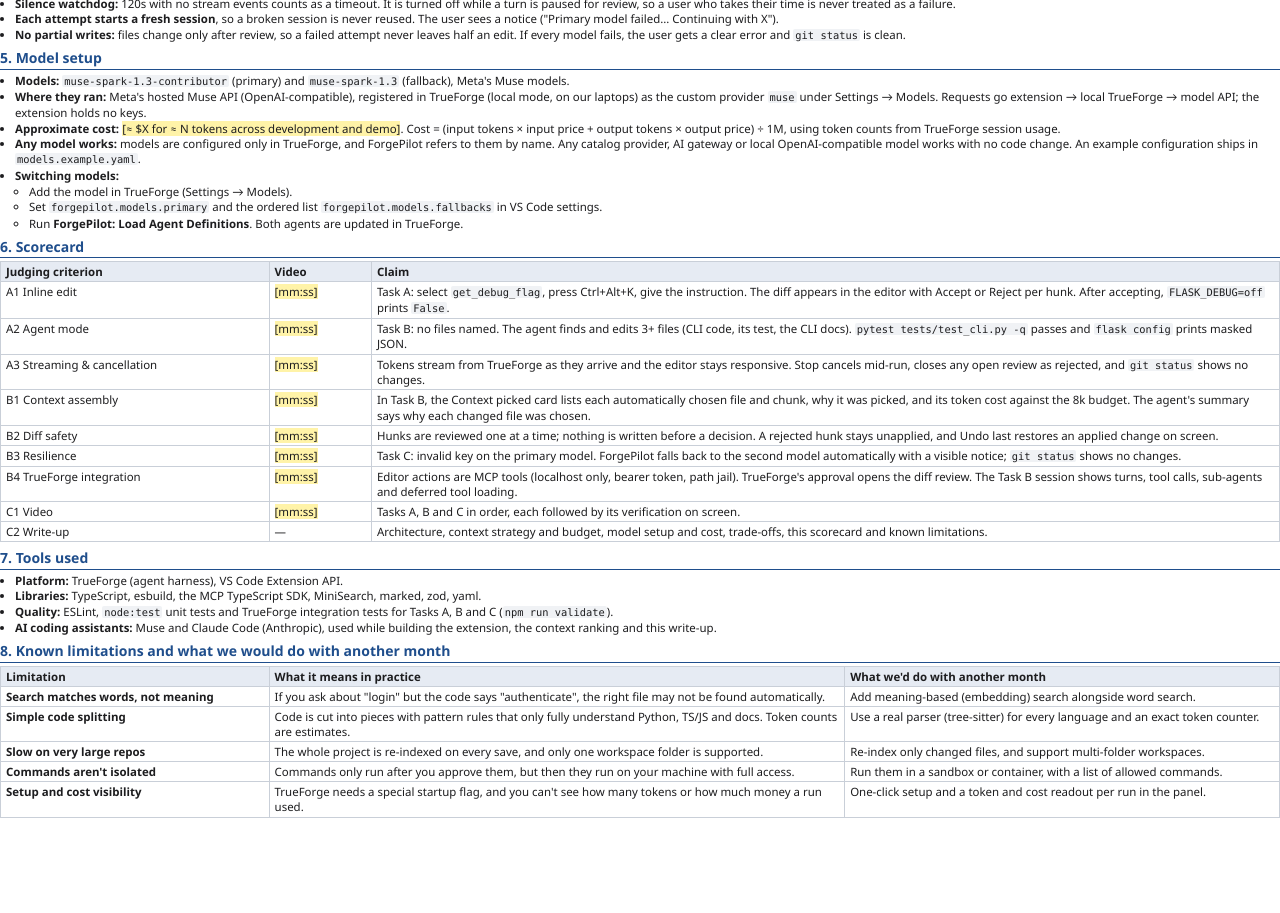
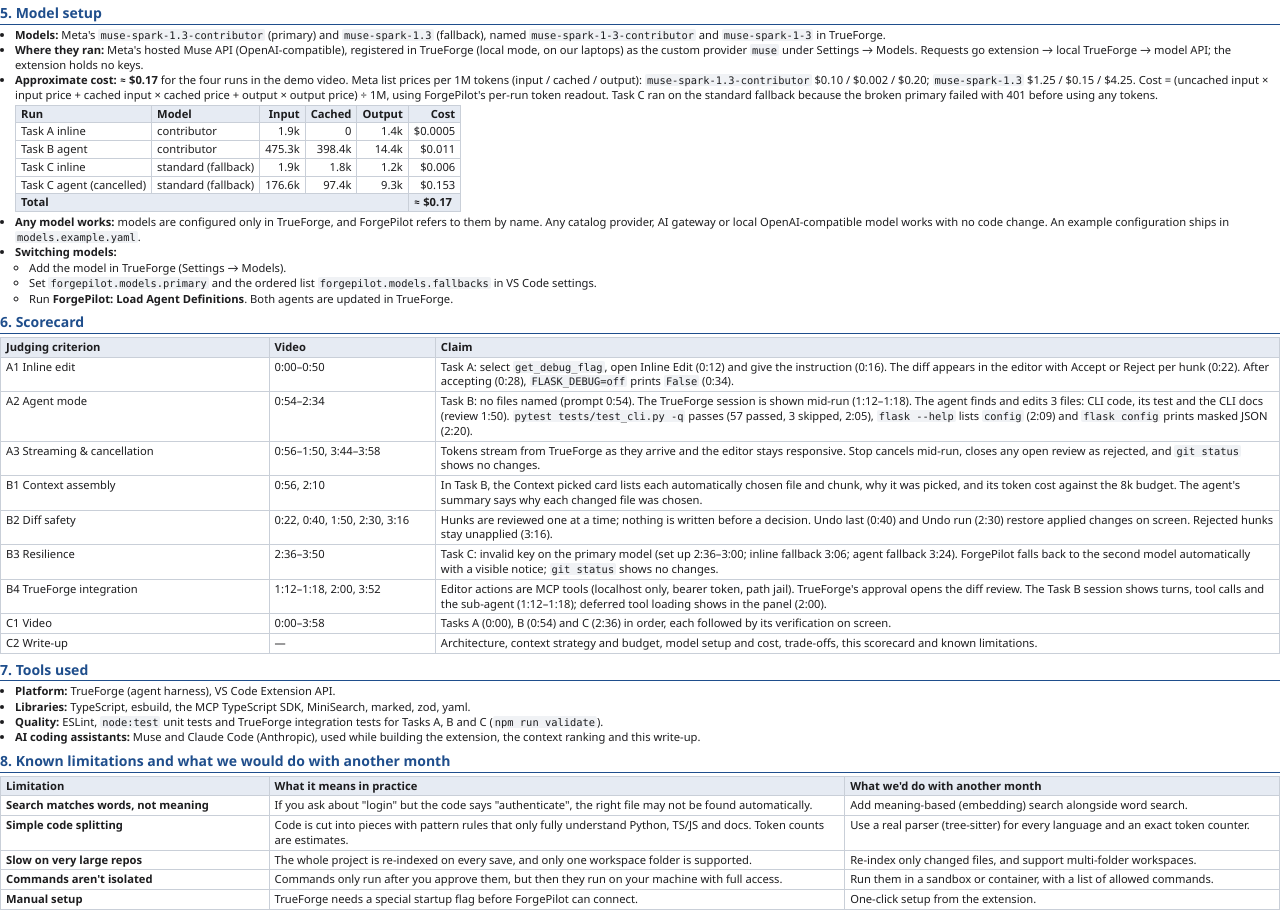
Before and after one commit to Sidd-R/forgePilot, a website: page writeup/ForgePilot_Round1.html in a window 1280 px wide. Shown: the part 1541-2454 px from the top of the page. Before the commit the page ends 2362 px from the top, so only its background shows below. Drawn offline with Linux system fonts and the light colour scheme.

Commit message:
pdf changes

```diff
--- a/writeup/ForgePilot_Round1.html
+++ b/writeup/ForgePilot_Round1.html
@@ -4,9 +4,9 @@
 <meta charset="utf-8">
 <title>ForgePilot Round 1 Write-up</title>
 <style>
-  @page { size: A4; margin: 12mm 13mm; }
+  @page { size: A4; margin: 10mm 12mm; }
   * { box-sizing: border-box; }
-  body { font-family: "Segoe UI", Calibri, Arial, sans-serif; font-size: 8.6pt; line-height: 1.32; color: #1d1d1f; margin: 0; }
+  body { font-family: "Segoe UI", Calibri, Arial, sans-serif; font-size: 8.4pt; line-height: 1.32; color: #1d1d1f; margin: 0; }
   h1 { font-size: 15pt; margin: 0 0 1px; }
   .sub { color: #555; font-size: 8pt; margin-bottom: 4px; }
   h2 { break-after: avoid; font-size: 10.5pt; color: #1f4e8c; border-bottom: 1.5px solid #1f4e8c; padding-bottom: 1px; margin: 7px 0 3px; }
@@ -24,6 +24,9 @@
   .cols > div { flex: 1; }
   .k { font-weight: 600; }
   tr, li { break-inside: avoid; }
+  table.cost { width: auto; margin: 2px 0 3px; white-space: nowrap; }
+  table.cost td, table.cost th { padding: 1px 5px; }
+  table.cost td:nth-child(n+3), table.cost th:nth-child(n+3) { text-align: right; }
 </style>
 </head>
 <body>
@@ -78,7 +81,7 @@
   <li><b>Context engineering: dynamic sub-agents</b> (agent mode). Exploration is handed off, and only paths, line ranges and reasons come back, which keeps the main context small.</li>
   <li><b>Context engineering: deferred tool loading</b> for the secondary <code>forge-workspace</code> server (see above).</li>
   <li><b>Context engineering: compaction</b> at 60k input tokens, so long multi-file runs keep going.</li>
-  <li>Sub-agents and deferred tool loading are visible in the Task B TrueForge session alongside the turns and tool calls. Compaction is a safety net for long runs; it triggers only past 60k input tokens, so a short run like Task B may not reach it.</li>
+  <li>In Task B, the sub-agent is visible in the TrueForge session alongside the turns and tool calls, and deferred tool loading shows in the agent panel. Compaction is a safety net for long runs; it triggers only past 60k input tokens, so a short run like Task B may not reach it.</li>
   <li><b>Iteration limits</b>: 60 for the coder agent, 6 for the inline agent.</li>
   <li><b>Per-agent tool scoping</b>: <code>enable_tools: [propose_edit]</code> for the inline agent.</li>
   <li><b>Deterministic edits</b>: temperature 0 and <code>parallel_tool_calls: false</code>.</li>
@@ -90,10 +93,11 @@
 <ul>
   <li>Tokens appear as TrueForge's <code>model.message.delta</code> events arrive over SSE, in both the panel and inline edit. Everything runs asynchronously, so the editor never blocks.</li>
   <li><b>Stop</b> (panel button, status bar, or <code>Ctrl+Alt+Backspace</code>) cancels at once. It cancels the TrueForge session, stops retries, backoff and fallback, closes every open review as rejected, and kills any running command.</li>
+  <li><b>Token usage per run:</b> every run shows its input tokens (with the cached share) and output tokens: live in the panel footer ("This run" / "Last run") and in the inline-edit notification.</li>
   <li><b>No half-applied edits:</b> files are written only after review, and only if the file hasn't changed since the proposal was built. A cancelled run leaves <code>git status</code> clean.</li>
 </ul>
 
-<h2>4. How context is selected</h2>
+<h2 style="break-before: page">4. How context is selected</h2>
 <h3>Indexing</h3>
 <ul>
   <li>Files are split into chunks at function, class and heading boundaries (Python, TS/JS, Markdown, RST); other files use line windows. Decorators stay with their function, and Python classes over 40 lines become a header chunk plus one <code>Class.method</code> chunk per method, so a 1,000-line class never fills the budget or hides its methods from search.</li>
@@ -158,9 +162,18 @@
 
 <h2>5. Model setup</h2>
 <ul>
-  <li><b>Models:</b> <code>muse-spark-1.3-contributor</code> (primary) and <code>muse-spark-1.3</code> (fallback), Meta's Muse models.</li>
+  <li><b>Models:</b> Meta's <code>muse-spark-1.3-contributor</code> (primary) and <code>muse-spark-1.3</code> (fallback), named <code>muse-spark-1-3-contributor</code> and <code>muse-spark-1-3</code> in TrueForge.</li>
   <li><b>Where they ran:</b> Meta's hosted Muse API (OpenAI-compatible), registered in TrueForge (local mode, on our laptops) as the custom provider <code>muse</code> under Settings → Models. Requests go extension → local TrueForge → model API; the extension holds no keys.</li>
-  <li><b>Approximate cost:</b> <span class="ph">[≈ $X for ≈ N tokens across development and demo]</span>. Cost = (input tokens × input price + output tokens × output price) ÷ 1M, using token counts from TrueForge session usage.</li>
+  <li><b>Approximate cost: ≈ $0.17</b> for the four runs in the demo video. Meta list prices per 1M tokens (input / cached / output): <code>muse-spark-1.3-contributor</code> $0.10 / $0.002 / $0.20; <code>muse-spark-1.3</code> $1.25 / $0.15 / $4.25. Cost = (uncached input × input price + cached input × cached price + output × output price) ÷ 1M, using ForgePilot's per-run token readout. Task C ran on the standard fallback because the broken primary failed with 401 before using any tokens.
+    <table class="cost">
+      <tr><th>Run</th><th>Model</th><th>Input</th><th>Cached</th><th>Output</th><th>Cost</th></tr>
+      <tr><td>Task A inline</td><td>contributor</td><td>1.9k</td><td>0</td><td>1.4k</td><td>$0.0005</td></tr>
+      <tr><td>Task B agent</td><td>contributor</td><td>475.3k</td><td>398.4k</td><td>14.4k</td><td>$0.011</td></tr>
+      <tr><td>Task C inline</td><td>standard (fallback)</td><td>1.9k</td><td>1.8k</td><td>1.2k</td><td>$0.006</td></tr>
+      <tr><td>Task C agent (cancelled)</td><td>standard (fallback)</td><td>176.6k</td><td>97.4k</td><td>9.3k</td><td>$0.153</td></tr>
+      <tr><th colspan="5">Total</th><th>≈ $0.17</th></tr>
+    </table>
+  </li>
   <li><b>Any model works:</b> models are configured only in TrueForge, and ForgePilot refers to them by name. Any catalog provider, AI gateway or local OpenAI-compatible model works with no code change. An example configuration ships in <code>models.example.yaml</code>.</li>
   <li><b>Switching models:</b>
     <ul>
@@ -173,15 +186,15 @@
 
 <h2>6. Scorecard</h2>
 <table>
-  <tr><th style="width:21%">Judging criterion</th><th style="width:8%">Video</th><th>Claim</th></tr>
-  <tr><td>A1 Inline edit</td><td><span class="ph">[mm:ss]</span></td><td>Task A: select <code>get_debug_flag</code>, press Ctrl+Alt+K, give the instruction. The diff appears in the editor with Accept or Reject per hunk. After accepting, <code>FLASK_DEBUG=off</code> prints <code>False</code>.</td></tr>
-  <tr><td>A2 Agent mode</td><td><span class="ph">[mm:ss]</span></td><td>Task B: no files named. The agent finds and edits 3+ files (CLI code, its test, the CLI docs). <code>pytest tests/test_cli.py -q</code> passes and <code>flask config</code> prints masked JSON.</td></tr>
-  <tr><td>A3 Streaming &amp; cancellation</td><td><span class="ph">[mm:ss]</span></td><td>Tokens stream from TrueForge as they arrive and the editor stays responsive. Stop cancels mid-run, closes any open review as rejected, and <code>git status</code> shows no changes.</td></tr>
-  <tr><td>B1 Context assembly</td><td><span class="ph">[mm:ss]</span></td><td>In Task B, the Context picked card lists each automatically chosen file and chunk, why it was picked, and its token cost against the 8k budget. The agent's summary says why each changed file was chosen.</td></tr>
-  <tr><td>B2 Diff safety</td><td><span class="ph">[mm:ss]</span></td><td>Hunks are reviewed one at a time; nothing is written before a decision. A rejected hunk stays unapplied, and Undo last restores an applied change on screen.</td></tr>
-  <tr><td>B3 Resilience</td><td><span class="ph">[mm:ss]</span></td><td>Task C: invalid key on the primary model. ForgePilot falls back to the second model automatically with a visible notice; <code>git status</code> shows no changes.</td></tr>
-  <tr><td>B4 TrueForge integration</td><td><span class="ph">[mm:ss]</span></td><td>Editor actions are MCP tools (localhost only, bearer token, path jail). TrueForge's approval opens the diff review. The Task B session shows turns, tool calls, sub-agents and deferred tool loading.</td></tr>
-  <tr><td>C1 Video</td><td><span class="ph">[mm:ss]</span></td><td>Tasks A, B and C in order, each followed by its verification on screen.</td></tr>
+  <tr><th style="width:21%">Judging criterion</th><th style="width:13%">Video</th><th>Claim</th></tr>
+  <tr><td>A1 Inline edit</td><td>0:00–0:50</td><td>Task A: select <code>get_debug_flag</code>, open Inline Edit (0:12) and give the instruction (0:16). The diff appears in the editor with Accept or Reject per hunk (0:22). After accepting (0:28), <code>FLASK_DEBUG=off</code> prints <code>False</code> (0:34).</td></tr>
+  <tr><td>A2 Agent mode</td><td>0:54–2:34</td><td>Task B: no files named (prompt 0:54). The TrueForge session is shown mid-run (1:12–1:18). The agent finds and edits 3 files: CLI code, its test and the CLI docs (review 1:50). <code>pytest tests/test_cli.py -q</code> passes (57 passed, 3 skipped, 2:05), <code>flask --help</code> lists <code>config</code> (2:09) and <code>flask config</code> prints masked JSON (2:20).</td></tr>
+  <tr><td>A3 Streaming &amp; cancellation</td><td>0:56–1:50, 3:44–3:58</td><td>Tokens stream from TrueForge as they arrive and the editor stays responsive. Stop cancels mid-run, closes any open review as rejected, and <code>git status</code> shows no changes.</td></tr>
+  <tr><td>B1 Context assembly</td><td>0:56, 2:10</td><td>In Task B, the Context picked card lists each automatically chosen file and chunk, why it was picked, and its token cost against the 8k budget. The agent's summary says why each changed file was chosen.</td></tr>
+  <tr><td>B2 Diff safety</td><td>0:22, 0:40, 1:50, 2:30, 3:16</td><td>Hunks are reviewed one at a time; nothing is written before a decision. Undo last (0:40) and Undo run (2:30) restore applied changes on screen. Rejected hunks stay unapplied (3:16).</td></tr>
+  <tr><td>B3 Resilience</td><td>2:36–3:50</td><td>Task C: invalid key on the primary model (set up 2:36–3:00; inline fallback 3:06; agent fallback 3:24). ForgePilot falls back to the second model automatically with a visible notice; <code>git status</code> shows no changes.</td></tr>
+  <tr><td>B4 TrueForge integration</td><td>1:12–1:18, 2:00, 3:52</td><td>Editor actions are MCP tools (localhost only, bearer token, path jail). TrueForge's approval opens the diff review. The Task B session shows turns, tool calls and the sub-agent (1:12–1:18); deferred tool loading shows in the panel (2:00).</td></tr>
+  <tr><td>C1 Video</td><td>0:00–3:58</td><td>Tasks A (0:00), B (0:54) and C (2:36) in order, each followed by its verification on screen.</td></tr>
   <tr><td>C2 Write-up</td><td>—</td><td>Architecture, context strategy and budget, model setup and cost, trade-offs, this scorecard and known limitations.</td></tr>
 </table>
 
@@ -200,7 +213,7 @@
   <tr><td><b>Simple code splitting</b></td><td>Code is cut into pieces with pattern rules that only fully understand Python, TS/JS and docs. Token counts are estimates.</td><td>Use a real parser (tree-sitter) for every language and an exact token counter.</td></tr>
   <tr><td><b>Slow on very large repos</b></td><td>The whole project is re-indexed on every save, and only one workspace folder is supported.</td><td>Re-index only changed files, and support multi-folder workspaces.</td></tr>
   <tr><td><b>Commands aren't isolated</b></td><td>Commands only run after you approve them, but then they run on your machine with full access.</td><td>Run them in a sandbox or container, with a list of allowed commands.</td></tr>
-  <tr><td><b>Setup and cost visibility</b></td><td>TrueForge needs a special startup flag, and you can't see how many tokens or how much money a run used.</td><td>One-click setup and a token and cost readout per run in the panel.</td></tr>
+  <tr><td><b>Manual setup</b></td><td>TrueForge needs a special startup flag before ForgePilot can connect.</td><td>One-click setup from the extension.</td></tr>
 </table>
 
 </body>
```
Also changed, not shown: 1 other file.
